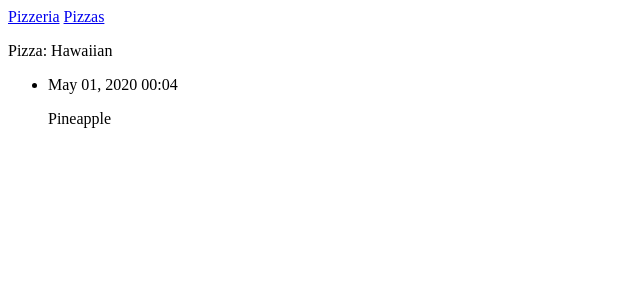
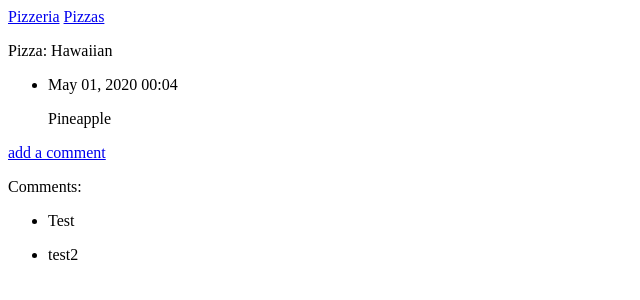
Before and after one commit to ericakaze/Pizzeria, a Django app: page /pizzas/1/ in a window 1280 px wide. Shown: the top 300 px of the page, without its empty margins (0-640 px from the left). Run offline with Django 3.2, Linux system fonts and the light colour scheme; data comes from the database, SQL or seed files in the repository.

Commit message:
done with project

```diff
--- a/pizzas/models.py
+++ b/pizzas/models.py
@@ -21,9 +21,10 @@ class topping (models.Model):
 
 class new_comment (models.Model):
     pizza=models.ForeignKey(Pizza, on_delete=models.CASCADE)
+    date_added= models.DateTimeField(auto_now_add=True)
     text=models.TextField()
     """ class Meta:
         verbose_name_plural ='entries' """
 
     def __str__(self):
-        return f"{self.name[:50]} ..."
+        return f"{self.text[:50]} ..."
--- a/pizzas/templates/pizzas/pizza.html
+++ b/pizzas/templates/pizzas/pizza.html
@@ -16,5 +16,19 @@
     <li> There are no entries for this pizza yet.</li>
     {% endfor %}
 </ul>
+<p>
+    <a href="{% url 'pizzas:new_comment' Pizzas.id %}"> add a comment </a>
+</p>
 
+<p>Comments: </p>
+<ul>
+    {% for Comment in comments %}
+    <li>
+        <p>{{ Comment.text|linebreaks }}</p>
+
+    </li>
+    {% empty %}
+    <li>There are no comments for this topic yet.</li>
+    {% endfor %}
+</ul>
 {% endblock content %}
--- a/pizzas/templates/pizzas/pizzas.html
+++ b/pizzas/templates/pizzas/pizzas.html
@@ -9,9 +9,6 @@
     <li>
         <a href="{% url 'pizzas:pizza' pizza.id %}">{{ pizza }}</a>
     </li>
-    <p>
-        <a href="{% url 'pizzas:new_comment' pizza.id %}">Add new comment</a>
-    </p>
 
     {% empty %}
     <li> No pizzas have been added yet.</li>
--- a/pizzas/views.py
+++ b/pizzas/views.py
@@ -17,7 +17,8 @@ def pizza(request, pizza_id):
     "shows a single pizza and all its toppings"
     Pizzas= Pizza.objects.get(id=pizza_id)
     toppings=Pizzas.topping_set.order_by('-date_added')
-    context= {'Pizzas': Pizzas, 'toppings':toppings}
+    comments=Pizzas.new_comment_set.all()
+    context= {'Pizzas': Pizzas, 'toppings':toppings, 'comments': comments}
     return render (request, 'pizzas/pizza.html', context)
 
 def new_comment(request, pizza_id):
```
Also changed, not shown: db.sqlite3, pizzas/migrations/0008_auto_20200504_2155.py (added), pizzas/migrations/0009_new_comment_date_added.py (added), 1 other file.
